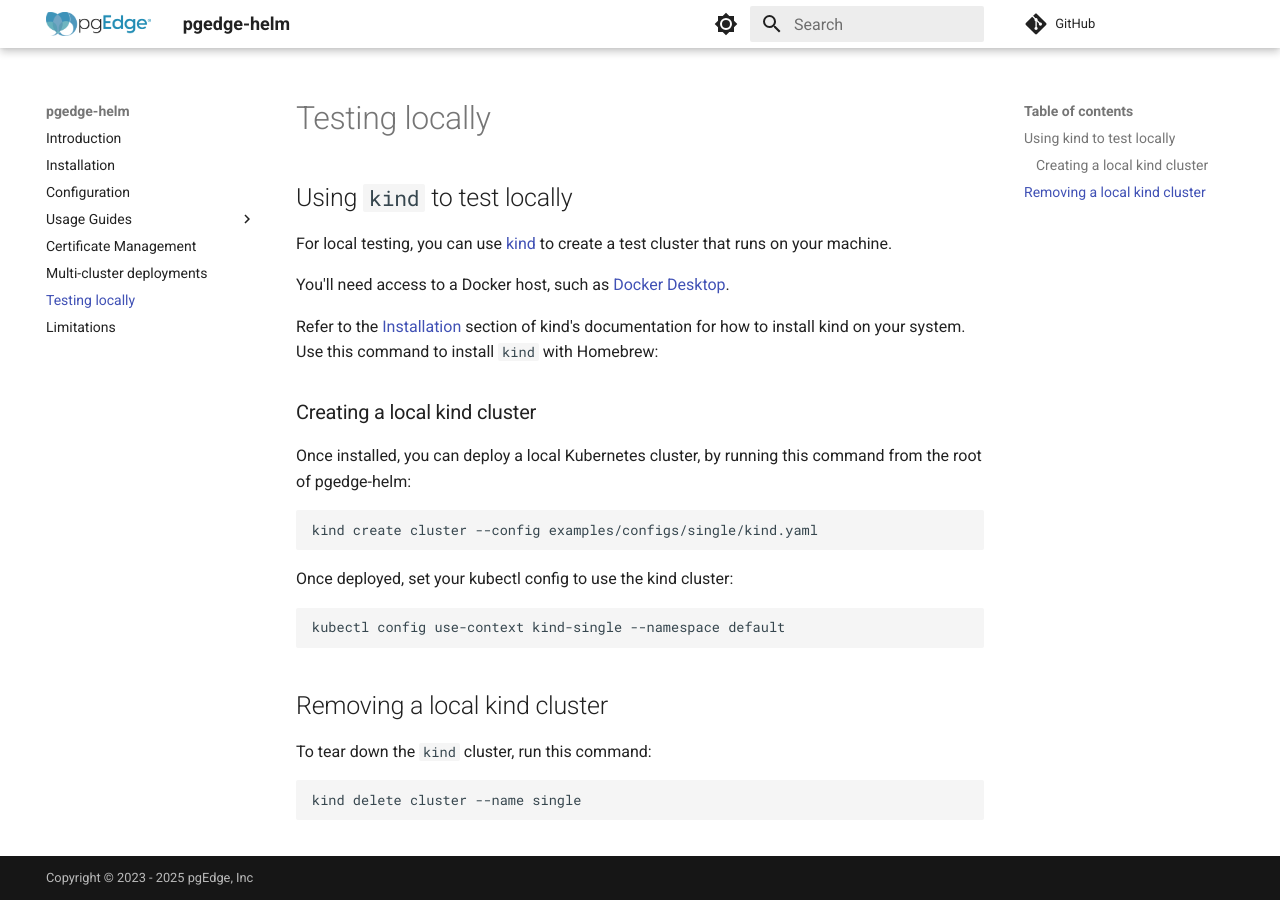
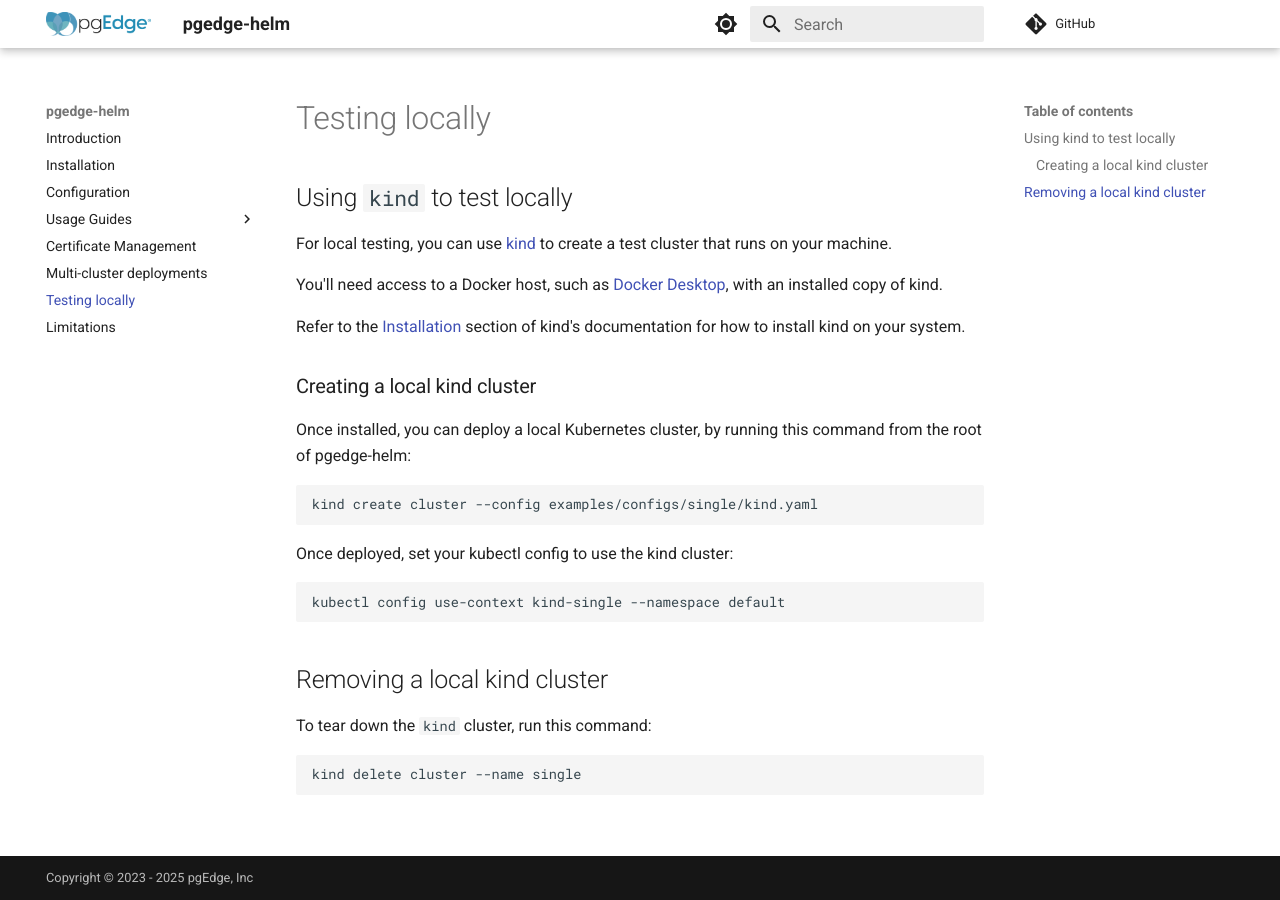
Before and after one commit to pgEdge/pgedge-helm, an MkDocs documentation site: the page built from docs/testing-locally.md, in a window 1280 px wide. Built offline with MkDocs 1.6.1 and Material for MkDocs 9.7.7, drawn with Linux system fonts in a browser that asks for light colours; comment, search, counter and statistics services are not loaded.

Commit message:
update testing-locally.md with feedback

```diff
--- a/docs/testing-locally.md
+++ b/docs/testing-locally.md
@@ -2,10 +2,9 @@
 
 For local testing, you can use [kind](https://kind.sigs.k8s.io) to create a test cluster that runs on your machine.
 
-You'll need access to a Docker host, such as [Docker Desktop](https://docs.docker.com/desktop/).
+You'll need access to a Docker host, such as [Docker Desktop](https://docs.docker.com/desktop/), with an installed copy of kind.
 
 Refer to the [Installation](https://kind.sigs.k8s.io/docs/user/quick-start/#installation) section of kind's documentation for how to install kind on your system.
-Use this command to install `kind` with Homebrew:
 
 ### Creating a local kind cluster
 
```
